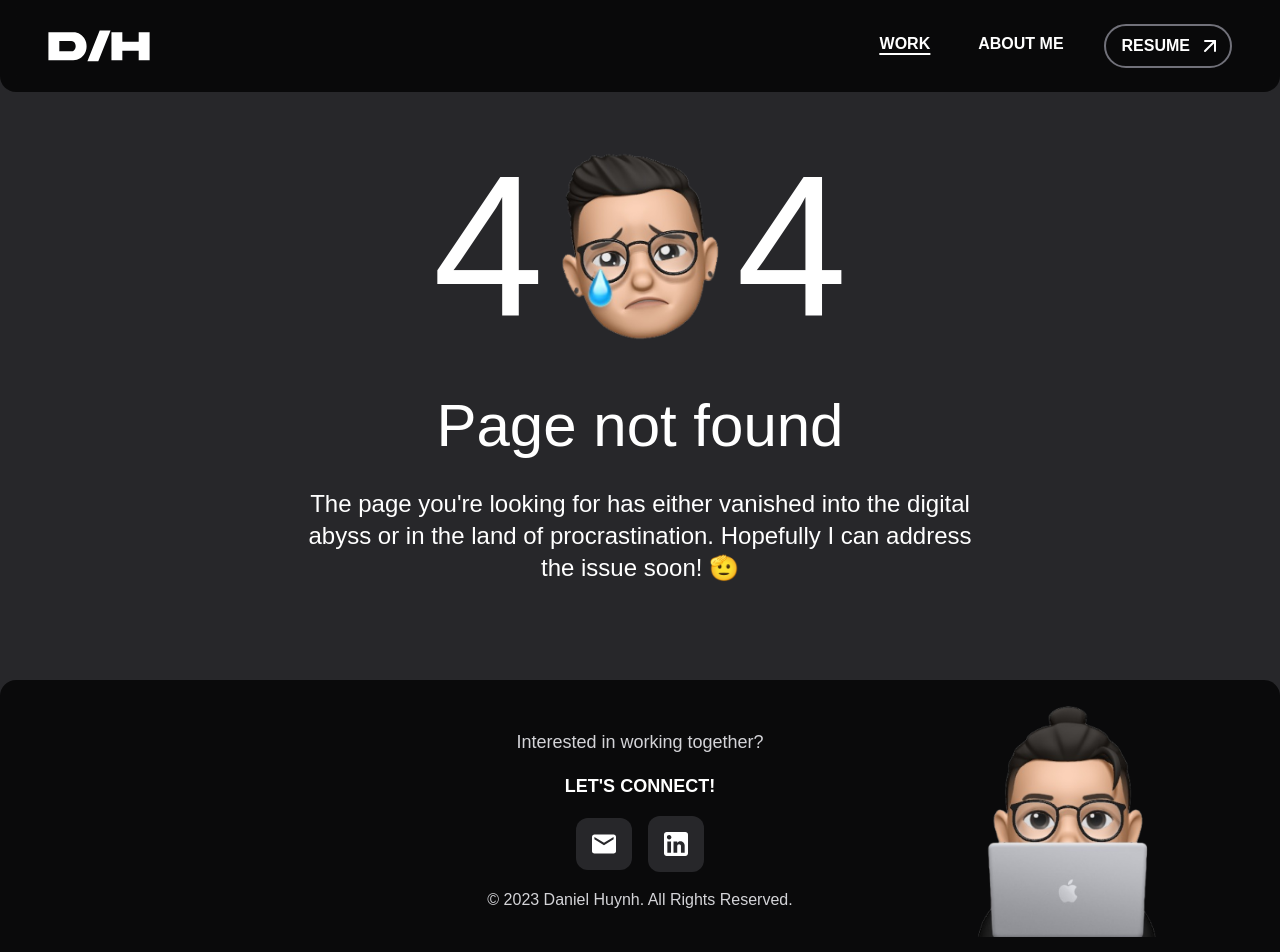
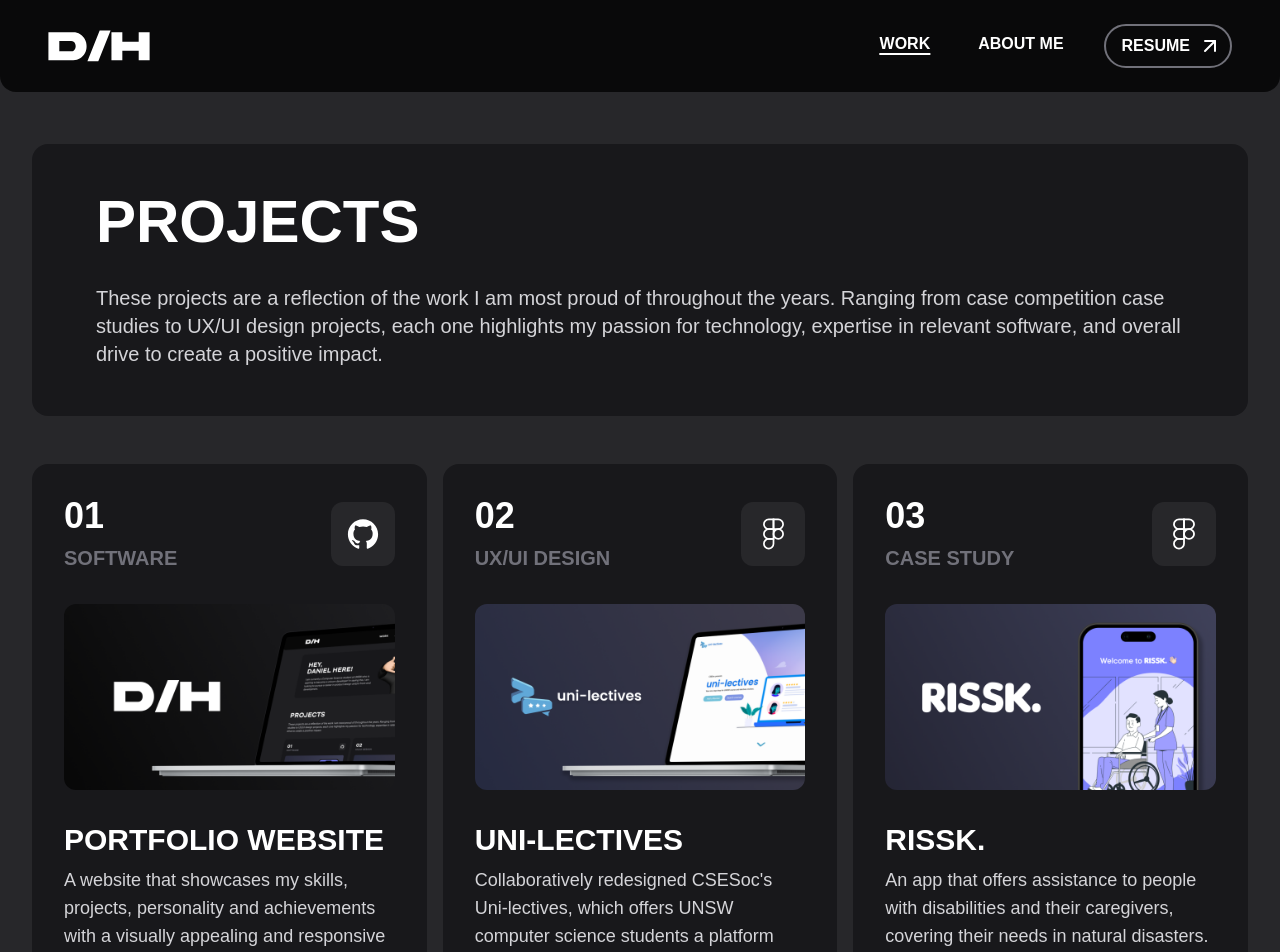
Before and after one commit to ledanielhuynh/ledanielhuynh.github.io, a React (Vite) app: page /work in a window 1280 px wide. Shown: the top 952 px of the page. Built offline with nearby package versions, Linux system fonts and the light colour scheme; a web font is replaced by a local one.

Commit message:
changed projects and animation

```diff
--- a/src/App.jsx
+++ b/src/App.jsx
@@ -1,5 +1,5 @@
-import React from 'react';
-import { BrowserRouter as Router, Routes, Route } from 'react-router-dom';
+import React, { useEffect } from 'react';
+import { BrowserRouter as Router, Routes, Route, useLocation } from 'react-router-dom';
 import Navbar from './components/Navbar';
 import Home from './pages/Home';
 import Work from './pages/Work';
@@ -7,14 +7,25 @@ import AboutMe from './pages/AboutMe';
 import Footer from './components/Footer';
 
 const App = () => {
+  const ScrollToTop = () => {
+    const { pathname } = useLocation();
+
+    useEffect(() => {
+      window.scrollTo(0, 0);
+    }, [pathname]);
+
+    return null;
+  };
+
   return (
     <Router>
       <div className='flex flex-col justify-between min-h-screen space-y-24 items-center font-tt'>
         <Navbar />
+        <ScrollToTop />
         <Routes>
-        <Route exact path='/' element={< Home />}></Route>
-          <Route exact path='/work' element={< Work />}></Route>
-          <Route exact path='/aboutme' element={< AboutMe />}></Route>
+          <Route exact path='/' element={<Home />} />
+          <Route exact path='/work' element={<Work />} />
+          <Route exact path='/aboutme' element={<AboutMe />} />
         </Routes>
         <Footer />
       </div>
--- a/src/components/Projects.jsx
+++ b/src/components/Projects.jsx
@@ -1,4 +1,5 @@
 import React from 'react';
+import { motion } from 'framer-motion';
 import github from '../assets/github.svg';
 import figma from '../assets/figma.svg';
 import website from '../assets/website.png';
@@ -8,8 +9,18 @@ import destinate from '../assets/destinate.png';
 import dailyui from '../assets/dailyui.png';
 
 const ProjectCard = ({ number, category, image, logo, title, description, link }) => {
+  const handleCardClick = () => {
+    window.open(link, '_blank');
+  };
+
   return (
-    <a href={link} target="_blank" rel="noopener noreferrer" className='flex flex-col p-8 space-y-8 bg-zinc-900 rounded-2xl hover:bg-zinc-950 transition duration-300 ease-out'>
+    <motion.div
+      initial={{ opacity: 0, y: 50 }}
+      animate={{ opacity: 1, y: 0 }}w
+      transition={{ duration: 0.5 }}
+      className='flex flex-col p-8 space-y-8 bg-zinc-900 rounded-2xl hover:bg-zinc-950 transition duration-300 ease-out cursor-pointer'
+      onClick={handleCardClick}
+    >
       <div className='flex flex-row justify-between items-center'>
         <div className='space-y-2'>
           <h1 className='font-bold text-4xl text-white'>{number}</h1>
@@ -24,21 +35,20 @@ const ProjectCard = ({ number, category, image, logo, title, description, link }
         <h1 className='font-bold text-3xl text-white'>{title}</h1>
         <ul className='md:text-lg text-base text-zinc-300'>{description}</ul>
       </div>
-    </a>
+    </motion.div>
   );
 };
 
 const Projects = () => {
   return (
-    <div className='flex flex-col space-y-12 justify-center items-center max-w-screen-xl'>
-      <div className='space-y-4'>
-        <h1 className='text-5xl text-white font-bold'>PROJECTS</h1>
-        <ul className='md:text-xl text-lg text-zinc-300'>
-          These projects are a reflection of the work I am most proud of throughout the years. Ranging from case competition case studies to UX/UI design projects, each one highlights my passion for technology, expertise in relevant software, and overall drive to create a positive impact.
-        </ul>
-      </div>
-      <div className='space-y-4'>
+    <div className='flex flex-col space-y-4 justify-center items-center max-w-screen-xl'>
       <div className='grid md:grid-cols-2 grid-rows-1 gap-4 max-w-screen-xl'>
+        <motion.div
+          initial={{ opacity: 0, y: 50 }}
+          animate={{ opacity: 1, y: 0 }}
+          transition={{ duration: 0.5, delay: 0.2 }}
+          className='flex'
+        >
           <ProjectCard
             number='01'
             category='SOFTWARE'
@@ -49,7 +59,14 @@ const Projects = () => {
           with a visually appealing and responsive interface. Coded with Vite, React, and TailwindCSS.'
             link='https://github.com/ledanielhuynh/ledanielhuynh.github.io'
           />
+        </motion.div>
 
+        <motion.div
+          initial={{ opacity: 0, y: 50 }}
+          animate={{ opacity: 1, y: 0 }}
+          transition={{ duration: 0.5, delay: 0.4 }}
+          className='flex'
+        >
           <ProjectCard
             number='02'
             category='UX/UI DESIGN'
@@ -60,9 +77,16 @@ const Projects = () => {
           science students a platform where they can read and write reviews to aid in selecting their electives."
             link='https://ledanielhuynh.github.io/'
           />
+        </motion.div>
       </div>
 
       <div className='grid lg:grid-cols-3 md:grid-cols-2 grid-rows-1 gap-4 max-w-screen-xl'>
+        <motion.div
+          initial={{ opacity: 0, y: 50 }}
+          animate={{ opacity: 1, y: 0 }}
+          transition={{ duration: 0.5, delay: 0.6 }}
+          className='flex'
+        >
           <ProjectCard
             number='03'
             category='CASE STUDY'
@@ -72,7 +96,14 @@ const Projects = () => {
             description='An app that offers assistance to people with disabilities and their caregivers, covering their needs in natural disasters.'
             link='https://ledanielhuynh.github.io/'
           />
+        </motion.div>
 
+        <motion.div
+          initial={{ opacity: 0, y: 50 }}
+          animate={{ opacity: 1, y: 0 }}
+          transition={{ duration: 0.5, delay: 0.8 }}
+          className='flex'
+        >
           <ProjectCard
           number='04'
           category='CASE STUDY'
@@ -82,6 +113,14 @@ const Projects = () => {
           description='An app that enables users to store and share recommendations conveniently, whilst gaining monetary rewards.'
           link='https://ledanielhuynh.github.io/'
           />
+        </motion.div>
+
+        <motion.div
+          initial={{ opacity: 0, y: 50 }}
+          animate={{ opacity: 1, y: 0 }}
+          transition={{ duration: 0.5, delay: 1.0 }}
+          className='flex'
+        >
           <ProjectCard
             number='05'
             category='UX/UI DESIGN'
@@ -91,7 +130,7 @@ const Projects = () => {
             description='A design challenge that presents daily prompts for designing user interfaces.'
             link='https://ledanielhuynh.github.io/'
           />
-        </div>
+        </motion.div>
       </div>
     </div>
   );
--- /dev/null
+++ b/src/components/ProjectsFull.jsx
@@ -0,0 +1,175 @@
+import React from 'react';
+import { motion } from 'framer-motion';
+import github from '../assets/github.svg';
+import figma from '../assets/figma.svg';
+import website from '../assets/website.png';
+import unilectives from '../assets/unilectives.png';
+import rissk from '../assets/rissk.png';
+import destinate from '../assets/destinate.png';
+import dailyui from '../assets/dailyui.png';
+import wit from '../assets/wit.png';
+
+const ProjectCard = ({ number, category, image, logo, title, description, link }) => {
+  const handleCardClick = () => {
+    window.open(link, '_blank');
+  };
+
+  return (
+    <motion.div
+      initial={{ opacity: 0, y: 50 }}
+      animate={{ opacity: 1, y: 0 }}
+      transition={{ duration: 0.5 }}
+      className='flex flex-col p-8 space-y-8 bg-zinc-900 rounded-2xl hover:bg-zinc-950 transition duration-300 ease-out cursor-pointer'
+      onClick={handleCardClick}
+    >
+      <div className='flex flex-row justify-between items-center'>
+        <div className='space-y-2'>
+          <h1 className='font-bold text-4xl text-white'>{number}</h1>
+          <h1 className='font-bold text-xl text-zinc-500'>{category}</h1>
+        </div>
+        <div className='w-16 h-16 bg-zinc-800 rounded-xl flex justify-center place-content-center p-4'>
+          <img src={logo} alt={category} />
+        </div>
+      </div>
+      <img src={image} alt={`${title} Mockup`} className='rounded-xl' />
+      <div className='space-y-2'>
+        <h1 className='font-bold text-3xl text-white'>{title}</h1>
+        <ul className='md:text-lg text-base text-zinc-300'>{description}</ul>
+      </div>
+    </motion.div>
+  );
+};
+
+const Projects = () => {
+  return (
+    <div className='flex flex-col space-y-12 justify-start items-center max-w-screen-xl'>
+      <motion.div
+        initial={{ opacity: 0, y: 50 }}
+        animate={{ opacity: 1, y: 0 }}
+        transition={{ duration: 0.5, delay: 0.2 }}
+        className='flex'
+      >
+        <div className='space-x-4 justify-center items-center md:px-16 px-12 max-w-screen-xl bg-zinc-900 rounded-2xl'>
+          <div className='flex flex-col space-y-8 md:py-12 py-8 w-full'>
+            <div className='text-6xl text-white font-bold'>
+              <h1>PROJECTS</h1>
+            </div>
+            <ul className='md:text-xl text-lg text-zinc-300'> These projects are a reflection of the
+            work I am most proud of throughout the years. Ranging from case competition case studies to
+            UX/UI design projects, each one highlights my passion for technology, expertise in relevant
+            software, and overall drive to create a positive impact.</ul>
+          </div>
+        </div>
+      </motion.div>
+      <div className='space-y-4'>
+        <div className='grid lg:grid-cols-3 md:grid-cols-2 grid-rows-1 gap-4 max-w-screen-xl'>
+          <motion.div
+            initial={{ opacity: 0, y: 50 }}
+            animate={{ opacity: 1, y: 0 }}
+            transition={{ duration: 0.5, delay: 0.4 }}
+            className='flex'
+          >
+            <ProjectCard
+              number='01'
+              category='SOFTWARE'
+              logo={github}
+              image={website}
+              title='PORTFOLIO WEBSITE'
+              description='A website that showcases my skills, projects, personality and achievements
+            with a visually appealing and responsive interface. Coded with Vite, React, and TailwindCSS.'
+              link='https://github.com/ledanielhuynh/ledanielhuynh.github.io'
+            />
+          </motion.div>
+
+          <motion.div
+            initial={{ opacity: 0, y: 50 }}
+            animate={{ opacity: 1, y: 0 }}
+            transition={{ duration: 0.5, delay: 0.6 }}
+            className='flex'
+          >
+            <ProjectCard
+              number='02'
+              category='UX/UI DESIGN'
+              logo={figma}
+              image={unilectives}
+              title='UNI-LECTIVES'
+              description="Collaboratively redesigned CSESoc's Uni-lectives, which offers UNSW computer
+            science students a platform where they can read and write reviews to aid in selecting their electives."
+              link='https://ledanielhuynh.github.io/'
+            />
+          </motion.div>
+          <motion.div
+            initial={{ opacity: 0, y: 50 }}
+            animate={{ opacity: 1, y: 0 }}
+            transition={{ duration: 0.5, delay: 0.8 }}
+            className='flex'
+          >
+            <ProjectCard
+              number='03'
+              category='CASE STUDY'
+              logo={figma}
+              image={rissk}
+              title='RISSK.'
+              description='An app that offers assistance to people with disabilities and their caregivers, covering their needs in natural disasters.'
+              link='https://ledanielhuynh.github.io/'
+            />
+          </motion.div>
+
+          <motion.div
+            initial={{ opacity: 0, y: 50 }}
+            animate={{ opacity: 1, y: 0 }}
+            transition={{ duration: 0.5, delay: 1.0 }}
+            className='flex'
+          >
+            <ProjectCard
+            number='04'
+            category='CASE STUDY'
+            logo={figma}
+            image={destinate}
+            title='DESTINATE'
+            description='An app that enables users to store and share recommendations conveniently, whilst gaining monetary rewards.'
+            link='https://ledanielhuynh.github.io/'
+            />
+          </motion.div>
+
+          <motion.div
+            initial={{ opacity: 0, y: 50 }}
+            animate={{ opacity: 1, y: 0 }}
+            transition={{ duration: 0.5, delay: 1.2 }}
+            className='flex'
+          >
+            <ProjectCard
+              number='05'
+              category='UX/UI DESIGN'
+              logo={figma}
+              image={dailyui}
+              title='DAILY UI'
+              description='A design challenge that presents daily prompts for designing user interfaces.'
+              link='https://ledanielhuynh.github.io/'
+            />
+          </motion.div>
+
+          <motion.div
+            initial={{ opacity: 0, y: 50 }}
+            animate={{ opacity: 1, y: 0 }}
+            transition={{ duration: 0.5, delay: 1.4 }}
+            className='flex'
+          >
+            <ProjectCard
+              number='06'
+              category='SOFTWARE'
+              logo={github}
+              image={wit}
+              title='WIT EMP WEBSITE'
+              description='Collaboratively deployed the WIT Empowerment Mentoring Program website to update program
+              participants on upcoming events and mentors.'
+              link='https://github.com/unswwit/emp-website'
+            />
+          </motion.div>
+        </div>
+      </div>
+    </div>
+  );
+};
+
+export default Projects;
--- a/src/pages/Home.jsx
+++ b/src/pages/Home.jsx
@@ -5,7 +5,7 @@ import Projects from '../components/Projects';
 
 const Home = () => {
   return (
-    <div className='pt-12 px-8 space-y-24'>
+    <div className='pt-12 px-8 space-y-12'>
       <Hero />
       <Projects />
     </div>
--- a/src/pages/Work.jsx
+++ b/src/pages/Work.jsx
@@ -1,9 +1,11 @@
 import React from 'react'
-import Error from './Error';
+import ProjectsFull from '../components/ProjectsFull';
 
 const Work = () => {
   return (
-    <Error/>
+    <div className='pt-12 px-8'>
+      <ProjectsFull />
+    </div>
   )
 }
 
```
Also changed, not shown: 1 other file (tests, documents, lock files or other folders). Lines whose indentation alone changed are shown as unchanged.
